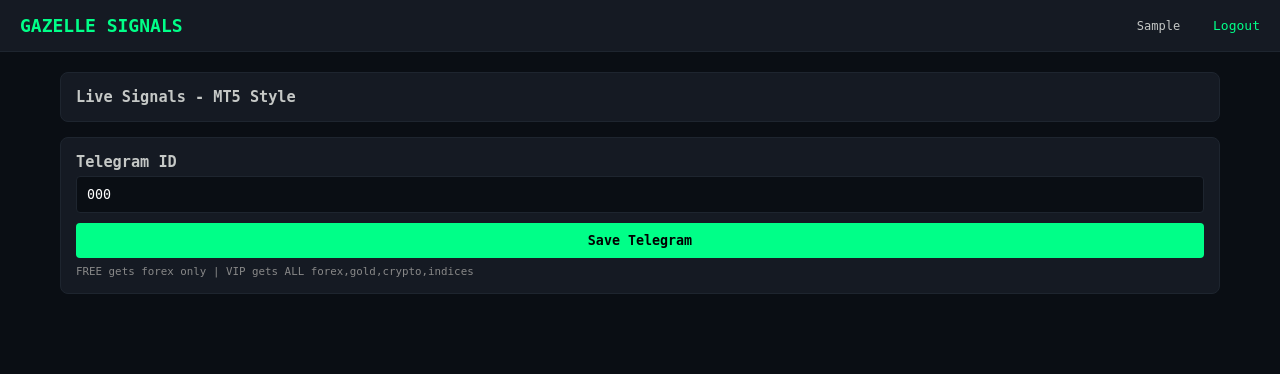
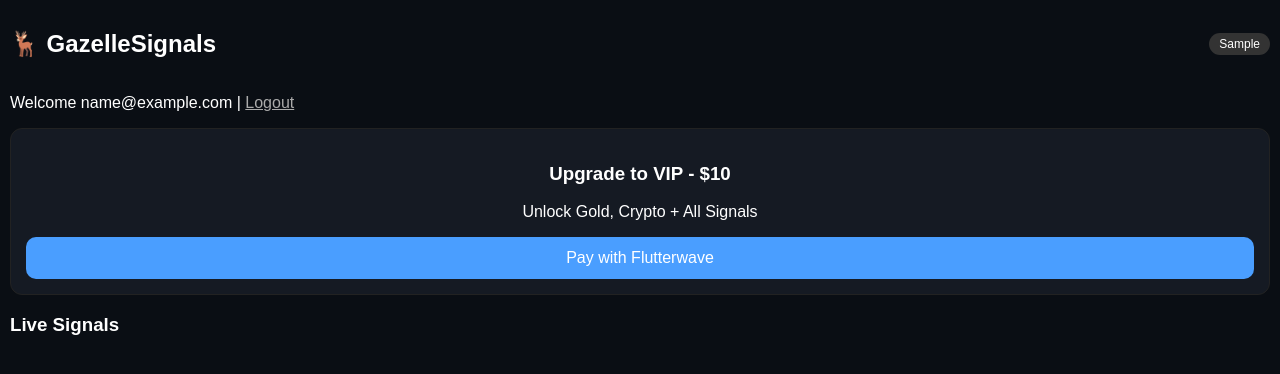
Before and after one commit to Topshugar/gazellesignals, a Flask app: page /upgrade in a window 1280 px wide. Shown: the top 374 px of the page. Run offline with Flask 3, Linux system fonts and the light colour scheme; the visitor is signed in with stand-in values (Sample User, id 1); tables that the repository leaves empty hold one stand-in row (values such as "Sample post"); some libraries are stand-ins or nearby versions.

Commit message:
Refactor dashboard layout and styles
Updated dashboard HTML to enhance styling and structure.

```diff
--- a/templates/dashboard.html
+++ b/templates/dashboard.html
@@ -1,100 +1,32 @@
 <!DOCTYPE html>
 <html>
 <head>
-<title>Gazelle Signals - Dashboard</title>
 <meta name="viewport" content="width=device-width, initial-scale=1">
+<title>GazelleSignals</title>
 <style>
-*{margin:0;padding:0;box-sizing:border-box;font-family:monospace}
-body{background:#0a0e14;color:#c5c8c6;user-select:none}
-.header{background:#151a23;padding:15px 20px;display:flex;justify-content:space-between;align-items:center;border-bottom:1px solid #1e252f}
-.logo{color:#00ff88;font-weight:bold;font-size:18px}
-.tier{padding:4px 10px;border-radius:4px;font-size:12px}
-.FREE{background:#ff444433;color:#ff4444;border:1px solid #ff4444}
-.VIP{background:#00ff8833;color:#00ff88;border:1px solid #00ff88}
-.container{padding:20px;max-width:1200px;margin:auto}
-.card{background:#151a23;border:1px solid #1e252f;border-radius:8px;padding:15px;margin-bottom:15px}
-.signal{display:flex;justify-content:space-between;align-items:center;padding:12px;background:#0a0e14;border-radius:6px;margin-bottom:8px;border-left:3px solid transparent}
-.signal.BUY{border-left-color:#00ff88}
-.signal.SELL{border-left-color:#ff4444}
-.buy{color:#00ff88}
-.sell{color:#ff4444}
-.blurred{filter:blur(6px);pointer-events:none;position:relative}
-.lock{position:absolute;top:50%;left:50%;transform:translate(-50%,-50%);background:#000a;padding:5px 10px;border-radius:4px;color:#ff4444;filter:none;z-index:10}
-.watermark{position:fixed;bottom:10px;right:10px;color:#ffffff08;font-size:40px;pointer-events:none;transform:rotate(-30deg);z-index:9999}
-input,button{padding:10px;border-radius:4px;border:1px solid #1e252f;background:#0a0e14;color:#fff;width:100%;margin:5px 0}
-button{background:#00ff88;color:#000;font-weight:bold;cursor:pointer;border:none}
-button.slp{background:#ff4444;color:#fff}
-a{color:#00ff88;text-decoration:none}
+body{background:#0a0e14;color:white;font-family:sans-serif;margin:0;padding:10px}
+.card{background:#151a23;border-radius:12px;padding:15px;margin:10px 0;border:1px solid #222}
+.buy{color:#00ff88;font-weight:bold}
+.sell{color:#ff4444;font-weight:bold}
+.btn{background:#4a9eff;color:white;border:none;padding:12px 20px;border-radius:10px;width:100%;font-size:16px}
+.lock{filter:blur(5px);opacity:0.5}
+.badge{padding:4px 10px;border-radius:20px;font-size:12px}
+.free{background:#333} .vip{background:gold;color:black}
 </style>
-<script>
-document.addEventListener('contextmenu', e=>e.preventDefault());
-document.addEventListener('selectstart', e=>e.preventDefault());
-document.addEventListener('visibilitychange', ()=>{
- if(document.hidden){
-   document.body.innerHTML='<div style="background:#0a0e14;color:#ff4444;display:flex;justify-content:center;align-items:center;height:100vh;font-family:monospace"><h1>⚠️ SCREEN CAPTURE BLOCKED</h1></div>';
-   alert('Screenshot blocked - Gazelle Signals protected');
- }
-});
-</script>
 </head>
 <body>
-<div class="watermark">{{ user.email if user else '' }}</div>
-<div class="header">
-<div class="logo">GAZELLE SIGNALS</div>
-<div>
-<span class="tier {{ user.tier }}">{{ user.tier }}</span>
-<a href="/logout" style="margin-left:15px">Logout</a>
+<div style="display:flex;justify-content:space-between;align-items:center">
+<h2>🦌 GazelleSignals</h2>
+<span class="badge {{ 'vip' if user.tier=='VIP' else 'free' }}">{{ user.tier }}</span>
 </div>
-</div>
-<div class="container">
-<div class="card">
-<h3>Live Signals - MT5 Style</h3>
-<div id="signals">
-{% for s in signals %}
-<div class="signal {{ s.type }} {% if user.tier=='FREE' and s.category!='forex' %}blurred{% endif %}">
-<div>
-<b>{{ s.pair }}</b> <span class="{{ s.type|lower }}">{{ s.type }}</span> - {{ s.category.upper() }}
-<br><small>Entry: {{ s.entry }} | SL: {{ s.sl }} | TP: {{ s.tp }} | {{ s.created_at.strftime('%H:%M') }}</small>
-</div>
-{% if user.tier=='FREE' and s.category!='forex' %}<div class="lock">🔒 VIP ONLY</div>{% endif %}
-</div>
-{% endfor %}
-</div>
-</div>
-<div class="card">
-<h3>Telegram ID</h3>
-<form method="POST" action="/telegram">
-<input name="telegram_id" placeholder="Your Telegram ID" value="{{ user.telegram_id or '' }}">
-<button type="submit">Save Telegram</button>
-</form>
-<small style="color:#888">FREE gets forex only | VIP gets ALL forex,gold,crypto,indices</small>
-</div>
-{% if user.tier=='FREE' %}
-<div class="card">
+<p>Welcome {{ user.email }} | <a href="/logout" style="color:#aaa">Logout</a></p>
+
+{% if upgrade_mode %}
+<div class="card" style="text-align:center">
 <h3>Upgrade to VIP - $10</h3>
-<p>Pay with Flutterwave then submit reference</p>
-<button onclick="payWithFlutterwave()">Pay $10 with Flutterwave</button>
-<form method="POST" action="/verify_payment" style="margin-top:10px">
-<input name="reference" placeholder="Enter payment reference after paying">
-<button type="submit">Verify Payment</button>
-</form>
+<p>Unlock Gold, Crypto + All Signals</p>
+<button class="btn" onclick="pay()">Pay with Flutterwave</button>
 </div>
 {% endif %}
-</div>
-<script src="https://checkout.flutterwave.com/v3.js"></script>
-<script>
-function payWithFlutterwave(){
- FlutterwaveCheckout({
-   public_key: "{{ pubk }}",
-   tx_ref: "gazelle_"+Date.now(),
-   amount: 10,
-   currency: "USD",
-   payment_options: "card, banktransfer, ussd",
-   customer:{email:"{{ user.email }}"},
-   customizations:{title:"Gazelle Signals VIP",description:"VIP Access $10"},
-   callback:function(data){document.querySelector('input[name=reference]').value=data.transaction_id;alert('Copy reference and click Verify');}
- });
-}
-</script>
-</body>
-  </html>
+
+<h3>Live Signals</h3>
```
